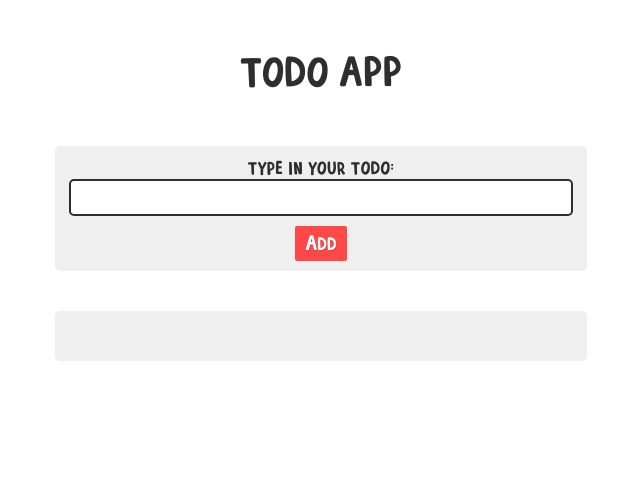
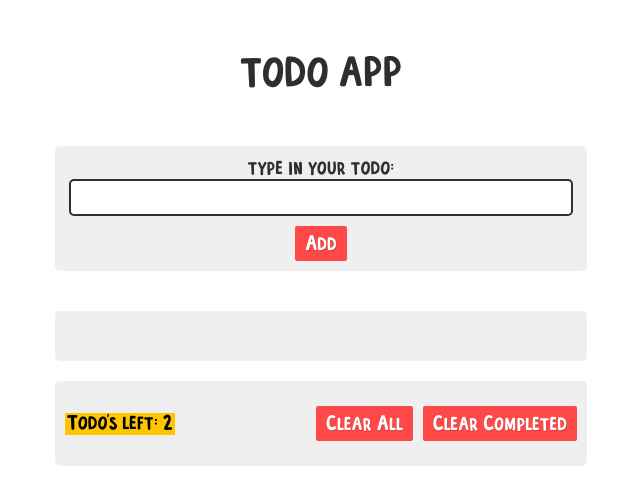
Before and after one commit to tosia921/todo-react-reduxtoolkit, a React (Create React App) app: page / in a window 1280 px wide. Shown: the top 504 px of the page, without its empty margins (319-959 px from the left). Built offline with nearby package versions, Linux system fonts and the light colour scheme.

Commit message:
added component ActionMenu to allow users to see number of todo's, and clear them. Just styling atm

```diff
--- a/src/App.js
+++ b/src/App.js
@@ -1,6 +1,7 @@
 import styled from 'styled-components';
 import Input from './components/Input';
 import TodosContainer from './components/TodosContainer';
+import ActionMenuBottom from './components/ActionMenuBottom';
 
 function App() {
     return (
@@ -9,6 +10,7 @@ function App() {
             <AppContainer>
                 <Input />
                 <TodosContainer />
+                <ActionMenuBottom />
             </AppContainer>
         </>
     );
@@ -17,7 +19,6 @@ function App() {
 export default App;
 
 const AppContainer = styled.div`
-    display: flex;
     flex-direction: column;
     display: flex;
     align-items: center;
--- /dev/null
+++ b/src/components/ActionMenuBottom.js
@@ -0,0 +1,39 @@
+import React from 'react';
+import styled from 'styled-components';
+
+const ActionMenuBottom = () => {
+    const handleClearAll = () => {};
+    const handleClearCompleted = () => {};
+    return (
+        <ActiveMenuContainer>
+            <mark>Todo's left: 2</mark>
+            <div className="clear-buttons">
+                <button className="button-left" type="button" onClick={handleClearAll}>
+                    Clear All
+                </button>
+                <button type="button" onClick={handleClearCompleted}>
+                    Clear Completed
+                </button>
+            </div>
+        </ActiveMenuContainer>
+    );
+};
+
+export default ActionMenuBottom;
+
+const ActiveMenuContainer = styled.div`
+    width: 40vw;
+    background-color: var(--grey);
+    padding: 2.5rem 1rem;
+    border-radius: 5px;
+    display: flex;
+    align-items: center;
+
+    .clear-buttons {
+        margin-left: auto;
+
+        .button-left {
+            margin-right: 1rem;
+        }
+    }
+`;
--- a/src/styles/GlobalStyles.js
+++ b/src/styles/GlobalStyles.js
@@ -12,10 +12,12 @@ const GlobalStyles = createGlobalStyle`
   html {
     background-color: var(--white);
     font-size: 10px;
+
   }
 
   body {
     font-size: 2rem;
+    box-sizing: border-box;
   }
 
   button {
```
